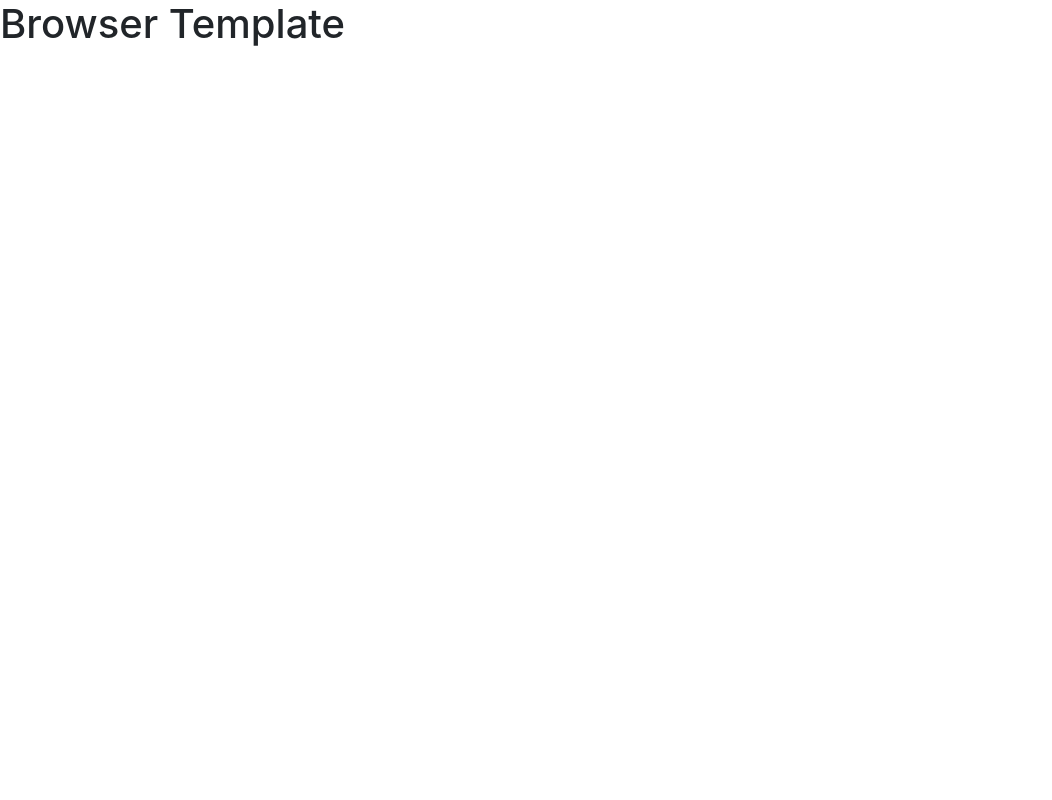
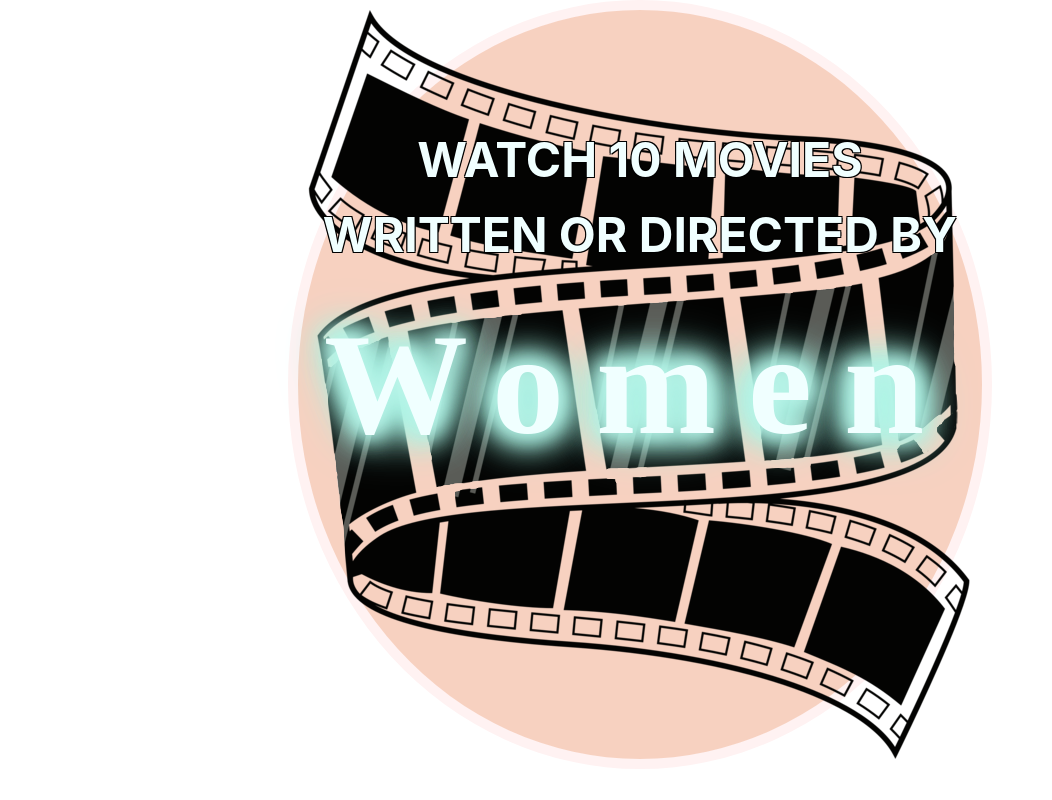
Before and after one commit to sangelici/dribbble-resolution-practice, a website built with webpack: page index.html in a window 1280 px wide. Shown: the whole page, without its empty margins (0-1052 px from the left). Built offline with nearby package versions, Linux system fonts and the light colour scheme; a web font is replaced by a local one.

Commit message:
Build base layout for Resolution Text
- styling
- glow effect around 'women' text

```diff
--- a/assets/styles/index.scss
+++ b/assets/styles/index.scss
@@ -1 +1,66 @@
 @import '~bootstrap/scss/bootstrap';
+@font-face {
+    font-family: 'great_vibesregular';
+    src: url('greatvibes-regular-webfont.woff2') format('woff2'),
+         url('greatvibes-regular-webfont.woff') format('woff');
+    font-weight: normal;
+    font-style: normal;
+
+}
+
+body {
+    display: flex;
+    justify-content: center;
+}
+
+container-fluid {
+    background-color: #F7D1C0;
+    border: 10px solid rgb(255, 242, 242);
+    border-radius: 100%;
+    position: relative;
+    text-align: center;
+    width: 55%;
+
+    & h1 {
+        color: azure;
+        font-size: 3rem;
+        font-weight: bolder;
+        position: absolute;
+        text-shadow:
+		    -1px -1px 0 #000,
+		    1px -1px 0 #000,
+		    -1px 1px 0 #000,
+		    1px 1px 0 #000;
+        transform: translate(-50%, -50%);
+
+        &.chunk-one {
+            left: 50%;
+            top: 20%;
+            width: 100%;
+        }
+        &.chunk-two {
+            left: 50%;
+            top: 30%;
+            width: 100%;
+        }
+
+        &.chunk-three {
+            font-family: 'GreatVibesRegular';
+            font-size: 9em;
+            font-weight: bold;
+            left: 50%;
+            letter-spacing: 2rem;
+            top: 50%;
+            animation: glow 1s ease-in-out infinite alternate;
+
+            @keyframes glow {
+                from {
+                  text-shadow: 0 0 10px #7FF4DD, 0 0 15px #7FF4DD, 0 0 20px #9AF4E2, 0 0 25px #9AF4E2, 0 0 30px #9AF4E2, 0 0 35px #9AF4E2, 0 0 70px #9AF4E2;
+                }
+                to {
+                  text-shadow: 0 0 20px #C1F4EA, 0 0 25px #A8F4E5, 0 0 30px #A8F4E5, 0 0 35px #A8F4E5, 0 0 60px #A8F4E5, 0 0 40px #A8F4E5, 0 0 45px #A8F4E5;
+                }
+              }
+        }
+    }
+}
--- a/index.html
+++ b/index.html
@@ -1,17 +1,26 @@
 <!DOCTYPE html>
 <html>
     <head>
-      <title>Example</title>
+      <title>Resolution 2020</title>
       <meta name="viewport" content="width=device-width, initial-scale=1">
 
       <!-- Do not add `link` tags-->
       <link rel="shortcut icon" type="image/x-icon" href="favicon.ico">
+
+      <!-- Fonts -->
+      <link rel="stylesheet" media="screen" href="https://fontlibrary.org/face/rebecca" type="text/css"/>
+      <link rel="stylesheet" media="screen" href="https://fontlibrary.org/face/sean-slab" type="text/css"/>
 
       <!-- Do not add `script` tags-->
       <script src="public/vendor.js" type="text/javascript" charset="utf-8" defer></script>
       <script src="public/application.js" type="text/javascript" charset="utf-8" defer></script>
     </head>
     <body>
-      <h1>Browser Template</h1>
+      <container-fluid>
+        <h1 class="chunk-one">WATCH 10 MOVIES</h1>
+        <h1 class="chunk-two">WRITTEN OR DIRECTED BY</h1>
+        <h1 class="chunk-three">Women</h1>
+        <img src="/public/film-negative.png" alt="film negatives" />
+      </container-fluid>
     </body>
 </html>
--- a/package.json
+++ b/package.json
@@ -8,7 +8,7 @@
   },
   "dependencies": {
     "babel-polyfill": "^6.26.0",
-    "bootstrap": "^4.1.2",
+    "bootstrap": "^4.4.1",
     "jquery": "^3.3.1",
     "popper.js": "^1.14.3"
   },
@@ -37,7 +37,7 @@
     "handlebars-loader": "^1.6.0",
     "load-grunt-config": "^0.19.2",
     "node-libs-browser": "^2.1.0",
-    "node-sass": "^4.7.2",
+    "node-sass": "^4.13.0",
     "on-build-webpack": "^0.1.0",
     "opn": "^5.4.0",
     "postcss-loader": "^2.1.6",
```
Also changed, not shown: public/film-negative.png (added), 1 other file.
